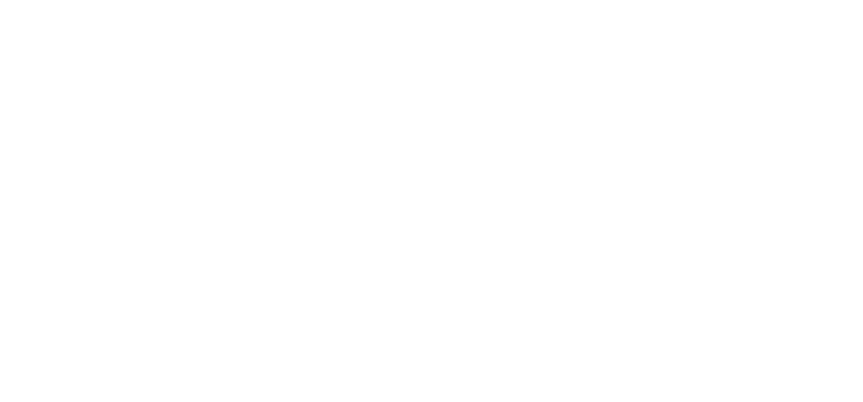
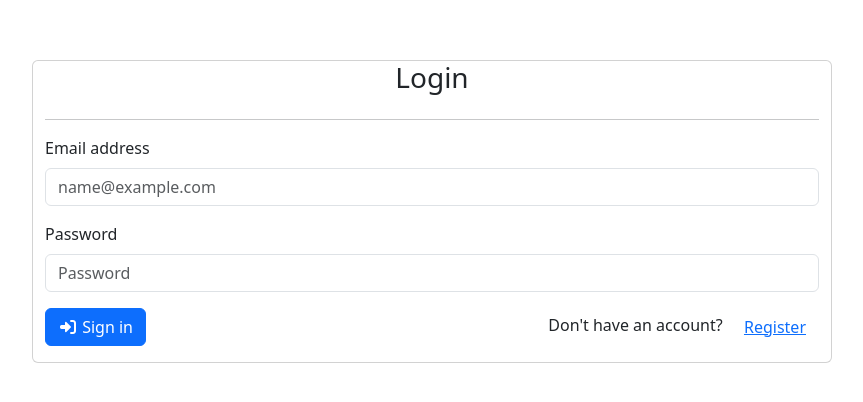
Before and after one commit to Mustafa-Zayed/book-social-network, an Angular app in the folder book-network-ui/: page /login in a window 1280 px wide. Before the commit this address led to /. Shown: the part 132-534 px from the top of the page, without its empty margins (208-1071 px from the left). Built offline with nearby package versions, Linux system fonts and the light colour scheme.

Commit message:
Frontend: implement the login page Backend: modify cors configurations to include frontend origin

```diff
--- a/book-network-ui/src/app/app.routes.ts
+++ b/book-network-ui/src/app/app.routes.ts
@@ -1,3 +1,9 @@
 import { Routes } from '@angular/router';
+import { Login } from './components/login/login';
 
-export const routes: Routes = [];
+export const routes: Routes = [
+  {
+    path: 'login',
+    component: Login,
+  },
+];
--- /dev/null
+++ b/book-network-ui/src/app/components/login/login.html
@@ -0,0 +1,42 @@
+<div class="container-fluid card login-container">
+  <h3 class="text-center">Login</h3>
+  <hr />
+  @if (errorMsg().length) {
+    <div class="alert alert-danger" role="alert">
+      @for (msg of errorMsg(); track $index) {
+        <p>{{ msg }}</p>
+      }
+    </div>
+  }
+  <div class="mb-3">
+    <label for="login" class="form-label">Email address</label>
+    <input
+      [(ngModel)]="authRequest().email"
+      (ngModelChange)="authRequest.set({ ...authRequest(), email: $event })"
+      type="email"
+      class="form-control"
+      id="login"
+      placeholder="name@example.com"
+    />
+  </div>
+  <div class="mb-3">
+    <label for="password" class="form-label">Password</label>
+    <input
+      [(ngModel)]="authRequest().password"
+      (ngModelChange)="authRequest.set({ ...authRequest(), password: $event })"
+      type="password"
+      class="form-control"
+      id="password"
+      placeholder="Password"
+    />
+  </div>
+  <div class="d-flex justify-content-between mb-3">
+    <button (click)="login()" type="button" class="btn btn-primary">
+      <span><i class="fas fa-sign-in-alt"></i> Sign in</span>
+    </button>
+    <div>
+      Don't have an account?&nbsp;
+      <button (click)="register()" type="button" class="btn btn-link">Register</button>
+    </div>
+  </div>
+</div>
--- /dev/null
+++ b/book-network-ui/src/app/components/login/login.ts
@@ -0,0 +1,49 @@
+import { Component, signal } from '@angular/core';
+import { Router } from '@angular/router';
+import { AuthenticationRequest } from '../../services/models/authentication-request';
+import { AuthenticationService } from '../../services/services/authentication.service';
+import { FormsModule } from '@angular/forms';
+import { TokenService } from '../../services/token/token.service';
+
+@Component({
+  selector: 'app-login',
+  imports: [FormsModule],
+  templateUrl: './login.html',
+  styleUrl: './login.scss',
+})
+export class Login {
+  authRequest = signal<AuthenticationRequest>({ email: '', password: '' });
+  errorMsg = signal<string[]>([]);
+
+  constructor(
+    private router: Router,
+    private authService: AuthenticationService,
+    private tokenService: TokenService,
+  ) {}
+
+  login() {
+    this.errorMsg.set([]);
+    this.authService
+      .authenticate({
+        body: this.authRequest(),
+      })
+      .subscribe({
+        next: (res) => {
+          this.tokenService.token = res.token as string;
+          this.router.navigate(['books']);
+        },
+        error: (err) => {
+          console.log(err);
+          if (err.error.validationErrors) {
+            this.errorMsg.set(err.error.validationErrors);
+          } else {
+            this.errorMsg.set([err.error.error]);
+          }
+        },
+      });
+  }
+
+  register() {
+    this.router.navigate(['register']);
+  }
+}
--- /dev/null
+++ b/book-network-ui/src/app/services/token/token.service.ts
@@ -0,0 +1,14 @@
+import { Injectable } from '@angular/core';
+
+@Injectable({
+  providedIn: 'root',
+})
+export class TokenService {
+  set token(token: string) {
+    localStorage.setItem('token', token);
+  }
+
+  get token() {
+    return localStorage.getItem('token') as string;
+  }
+}
--- a/book-network-ui/src/styles.scss
+++ b/book-network-ui/src/styles.scss
@@ -1,3 +1,12 @@
 /* You can add global styles to this file, and also import other style files */
 @import "bootstrap/dist/css/bootstrap.min.css";
 @import "@fortawesome/fontawesome-free/css/all.min.css";
+
+.login-container {
+  width: 800px !important;
+  margin-top: 15%;
+}
+
+.cursor-pointer {
+  cursor: pointer;
+}
```
Also changed, not shown: book-network-ui/src/app/services/models.ts (+11 -11 lines), book-network-ui/src/app/components/login/login.scss (added), 2 other files (tests, documents, lock files or other folders).
